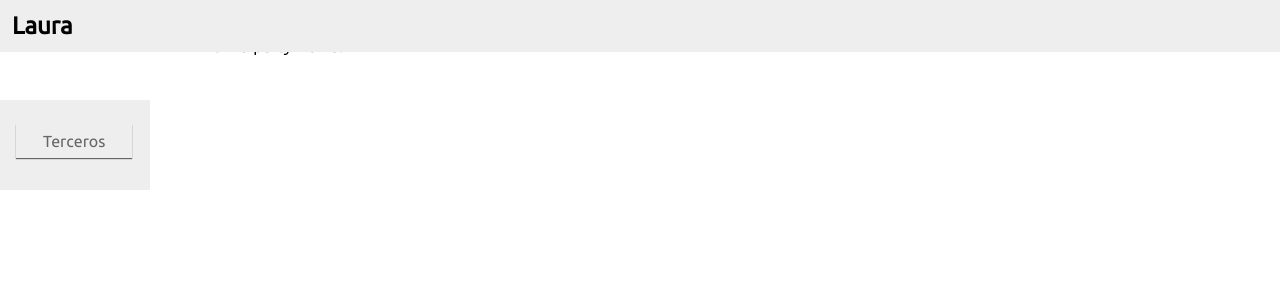
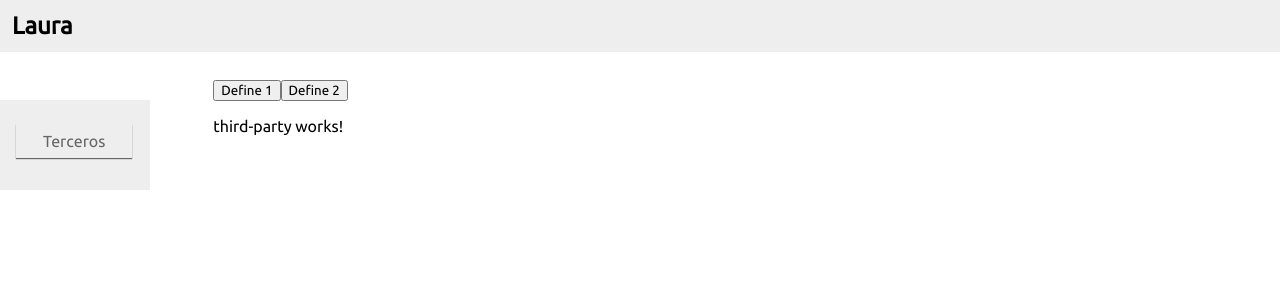
Before and after one commit to daesnorey/ubd, an Angular app: page /third-party in a window 1280 px wide. Shown: the top 300 px of the page. Built offline with nearby package versions, Linux system fonts and the light colour scheme.

Commit message:
Adds margin to the router oulet element so the header does not affect it

```diff
--- a/src/app/app.component.css
+++ b/src/app/app.component.css
@@ -1,3 +1,9 @@
 h1 {
   color: #666;
 }
+
+.routerOulet {
+  display: block;
+  margin-top: 5em;
+  width: 100%;
+}
```
